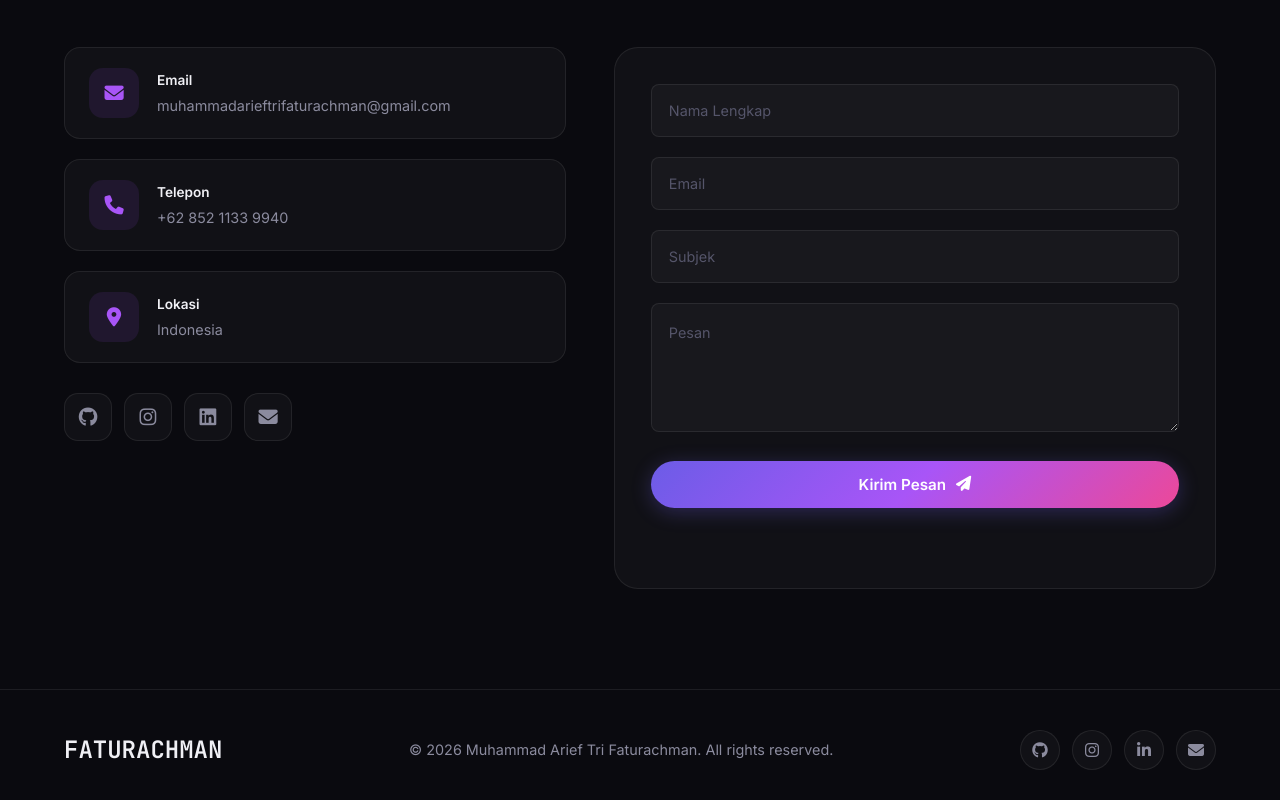
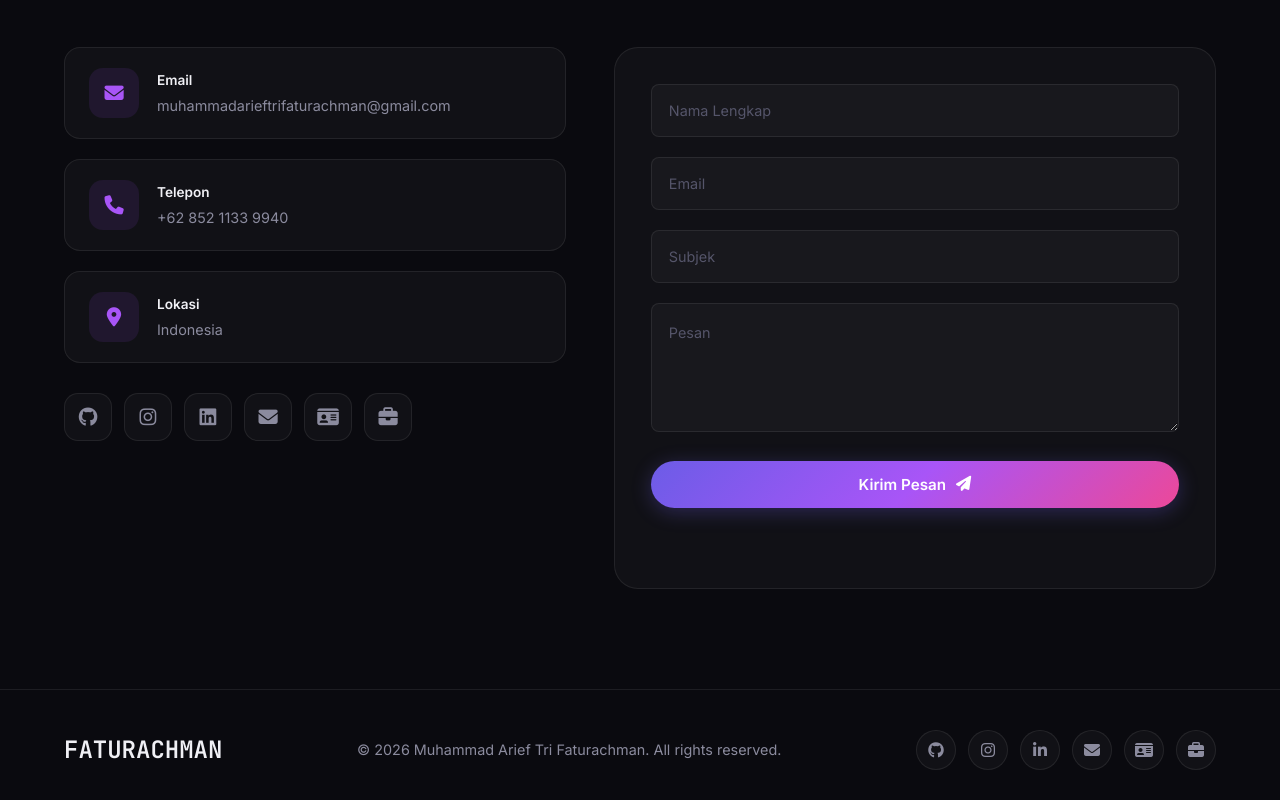
Before and after one commit to Lois-ship-io/portofolio-faturachman, a plain HTML site: page index.html in a window 1280 px wide. Shown: the part 6516-7316 px from the top of the page. Drawn offline with Linux system fonts and the light colour scheme.

Commit message:
Add Pintarnya and Jobstreet links to contact and footer

```diff
--- a/index.html
+++ b/index.html
@@ -888,6 +888,22 @@
               >
                 <i class="fas fa-envelope"></i>
               </a>
+              <a
+                href="https://pintarnya.com/cv/muhammad-arief-tri-faturachman-zn2s2vzjy5"
+                target="_blank"
+                class="social-link"
+                title="Pintarnya"
+              >
+                <i class="fas fa-id-card"></i>
+              </a>
+              <a
+                href="https://id.jobstreet.com/id/profiles/muhammadarief-trifaturachman-0frljzxkg8"
+                target="_blank"
+                class="social-link"
+                title="Jobstreet"
+              >
+                <i class="fas fa-briefcase"></i>
+              </a>
             </div>
           </div>
 
@@ -1009,6 +1025,18 @@
             <a href="mailto:muhammadarieftrifaturachman@gmail.com" title="Email"
               ><i class="fas fa-envelope"></i
             ></a>
+            <a
+              href="https://pintarnya.com/cv/muhammad-arief-tri-faturachman-zn2s2vzjy5"
+              target="_blank"
+              title="Pintarnya"
+              ><i class="fas fa-id-card"></i
+            ></a>
+            <a
+              href="https://id.jobstreet.com/id/profiles/muhammadarief-trifaturachman-0frljzxkg8"
+              target="_blank"
+              title="Jobstreet"
+              ><i class="fas fa-briefcase"></i
+            ></a>
           </div>
         </div>
       </div>
```
